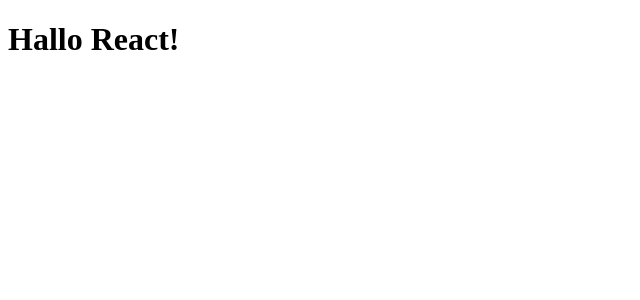
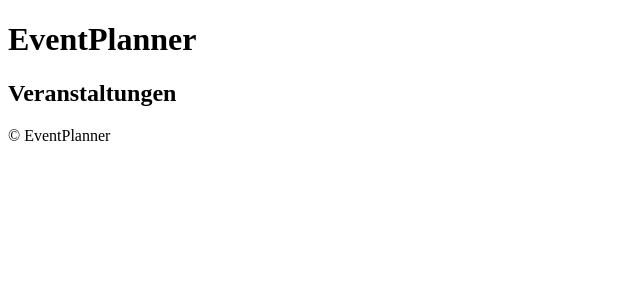
Before and after one commit to KaiGeyer/eventplanner, a React (Vite) app: page / in a window 1280 px wide. Shown: the top 300 px of the page, without its empty margins (0-640 px from the left). Built offline with nearby package versions, Linux system fonts and the light colour scheme.

Commit message:
feat: first components

```diff
--- a/src/main.jsx
+++ b/src/main.jsx
@@ -2,4 +2,58 @@
 
 const root = createRoot(document.querySelector("#root"));
 
-root.render(<h1>Hallo React!</h1>);
+
+// Kompnete für Datei Header
+function Header() {
+    return (
+        <header>
+            <h1>EventPlanner</h1>
+        </header>
+    );
+}
+
+
+function Footer() {
+    return (
+        <footer>
+            <p>&copy; EventPlanner</p>
+        </footer>
+    );
+}
+
+
+function Search() {
+    return (
+        <form action="#" method="get">
+            <label htmlFor="search"></label>
+            { /* leere Elemente müssen wie bei XML mit einem /> geschlossen werden */ }
+            <input className="form-control" type="search" name="search" id="search" />
+            <button type="submit">Finde!!!</button>
+        </form>
+    );
+}
+
+
+
+
+
+//Haupt Komponente für das UI
+function App() {
+    return (
+        // Platzhalter für ein Root Element
+        // Fragment: gruppiert mehrere JSX Elemente, ohne selbst ein HTML Element im DOM zu erzeugen
+
+        <>
+        <Header />
+
+        <main>
+            <h2>Veranstaltungen</h2>
+        </main>
+
+        <Footer />
+        </>
+    );
+
+}
+
+root.render( <App /> );
```
